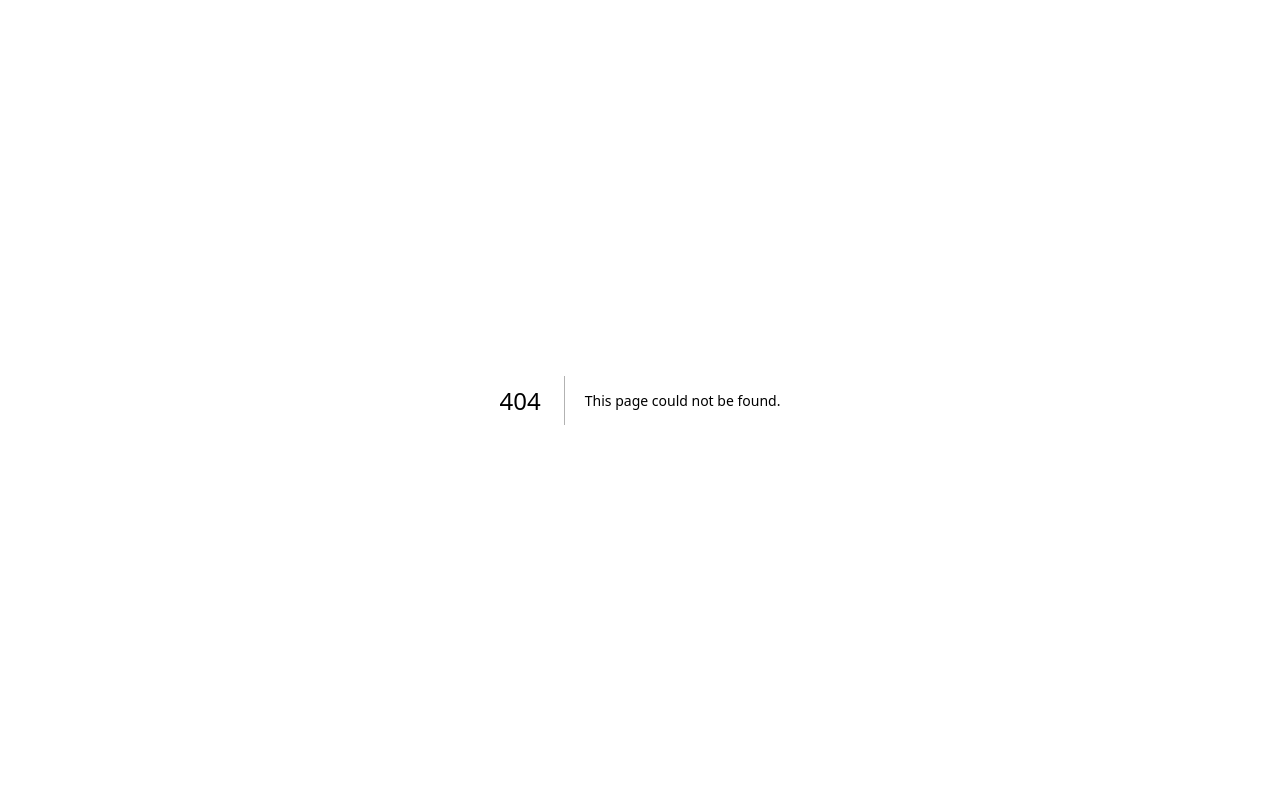
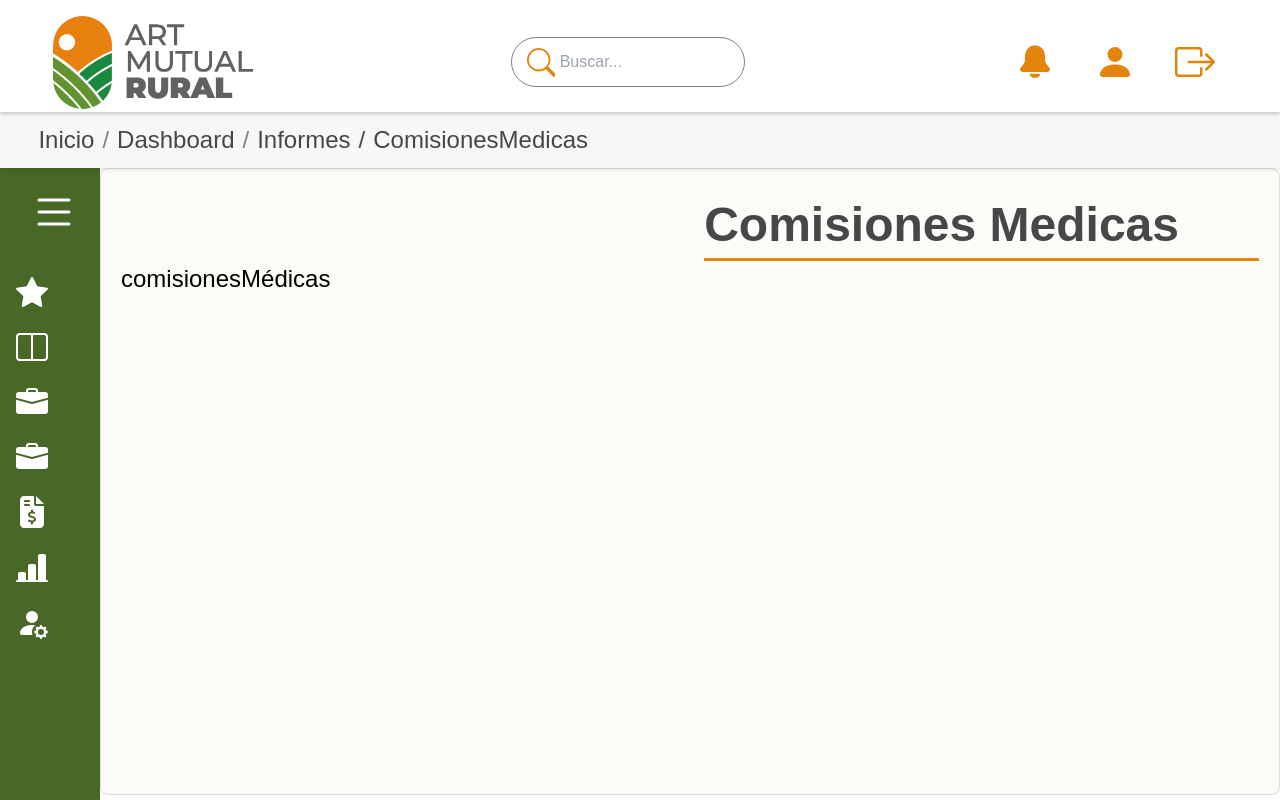
Before and after one commit to Intersistemas/ART_GestionIntegral, a Next.js app: page /dashboard/informes/comisionesMedicas in a window 1280 px wide. Before the commit this address had no page. Built offline with nearby package versions, Linux system fonts and the light colour scheme; no server answers; sample sign-in values are in the browser's storage.

Commit message:
Styles (#8)
* ajustes css cabecera de cada page

* ajuste secciones

---------

Co-authored-by: Alexis <prietoalexis99@gmail.com>

```diff
--- /dev/null
+++ b/src/app/dashboard/informes/atencionAlPublico/page.tsx
@@ -0,0 +1,7 @@
+function InformesPage() {
+  return (
+    <div>comisionesMédicas</div>
+  )
+}
+
+export default InformesPage
--- /dev/null
+++ b/src/app/dashboard/informes/comisionesMedicas/page.tsx
@@ -0,0 +1,7 @@
+function InformesPage() {
+  return (
+    <div>comisionesMédicas</div>
+  )
+}
+
+export default InformesPage
--- /dev/null
+++ b/src/app/dashboard/informes/siniestros/page.tsx
@@ -0,0 +1,7 @@
+function InformesPage() {
+  return (
+    <div>siniestros</div>
+  )
+}
+
+export default InformesPage
--- a/src/app/dashboard/usuarios/page.tsx
+++ b/src/app/dashboard/usuarios/page.tsx
@@ -6,6 +6,7 @@ import UsuarioForm, { UsuarioFormFields } from "./UsuarioForm";
 import UsuarioTable from "./UsuarioTable";
 import useUsuarios, { UsuarioRow } from "./useUsuarios";
 import styles from './Usuario.module.css';
+import CustomButton from "@/utils/ui/CustomButton";
 
 const initialForm = {
   cuit: "",
@@ -74,14 +75,15 @@ export default function UsuariosPage() {
 
   return (
     <Box className={styles.usuariosPageContainer}>
-      <Button
+      <CustomButton
         variant="contained"
         color="primary"
         onClick={() => handleOpenModal()}
         sx={{ mb: 2 }}
+        width="20%"
       >
         Crear usuario
-      </Button>
+      </CustomButton>
       <UsuarioTable data={usuarios} onEdit={handleOpenModal} />
       <UsuarioForm
         open={showModal}
--- a/src/components/Sidebar.tsx
+++ b/src/components/Sidebar.tsx
@@ -59,7 +59,11 @@ const menuItems: MenuItem[] = [
   {
     name: "Informes",
     icon: BsBarChartLineFill,
-    link: "/dashboard/informes",
+    children: [
+      { name: "Comisiones Médicas", icon: BsGraphUpArrow, link: "/dashboard/informes/comisionesMedicas" },
+      { name: "Siniestros", icon: BsList, link: "/dashboard/informes/siniestros" },
+      { name: "Atención Al Público", icon: BsList, link: "/dashboard/informes/atencionAlPublico" },
+    ],
   },
   {
     name: "Usuarios",
```
